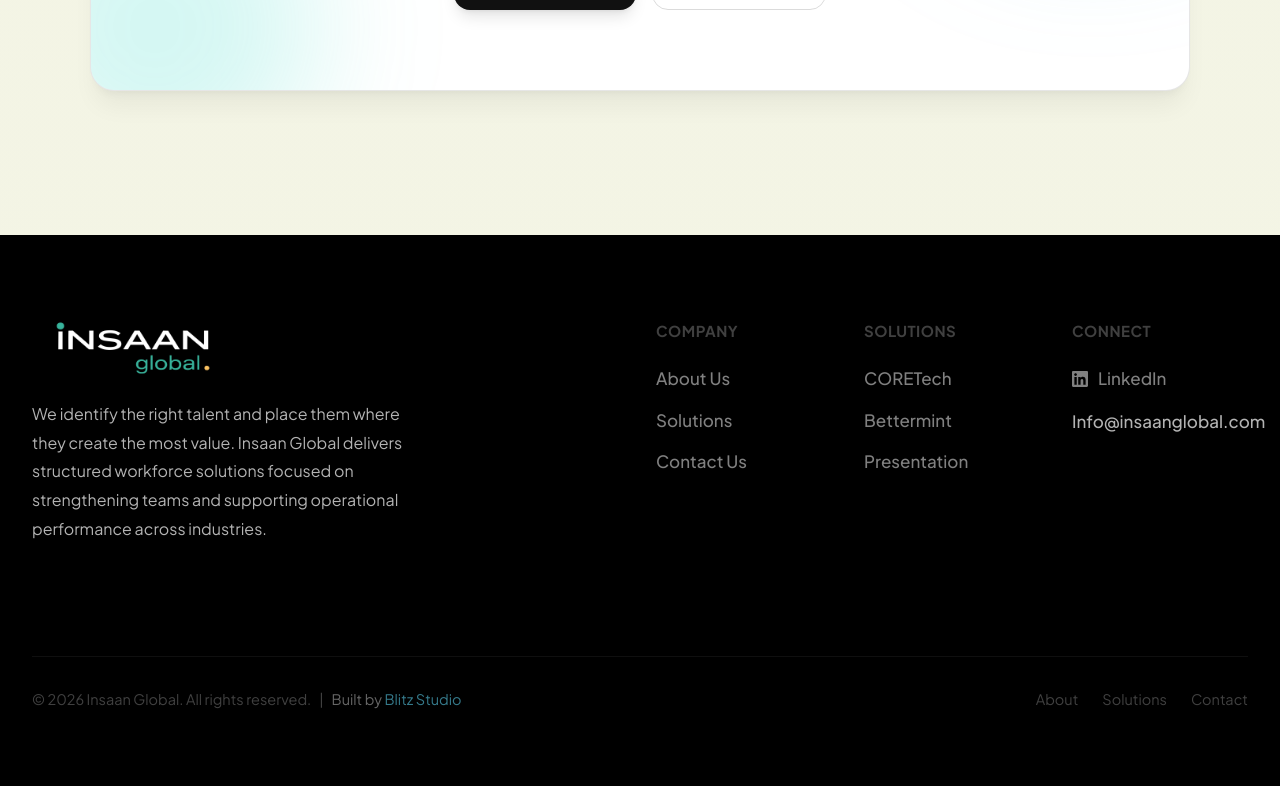
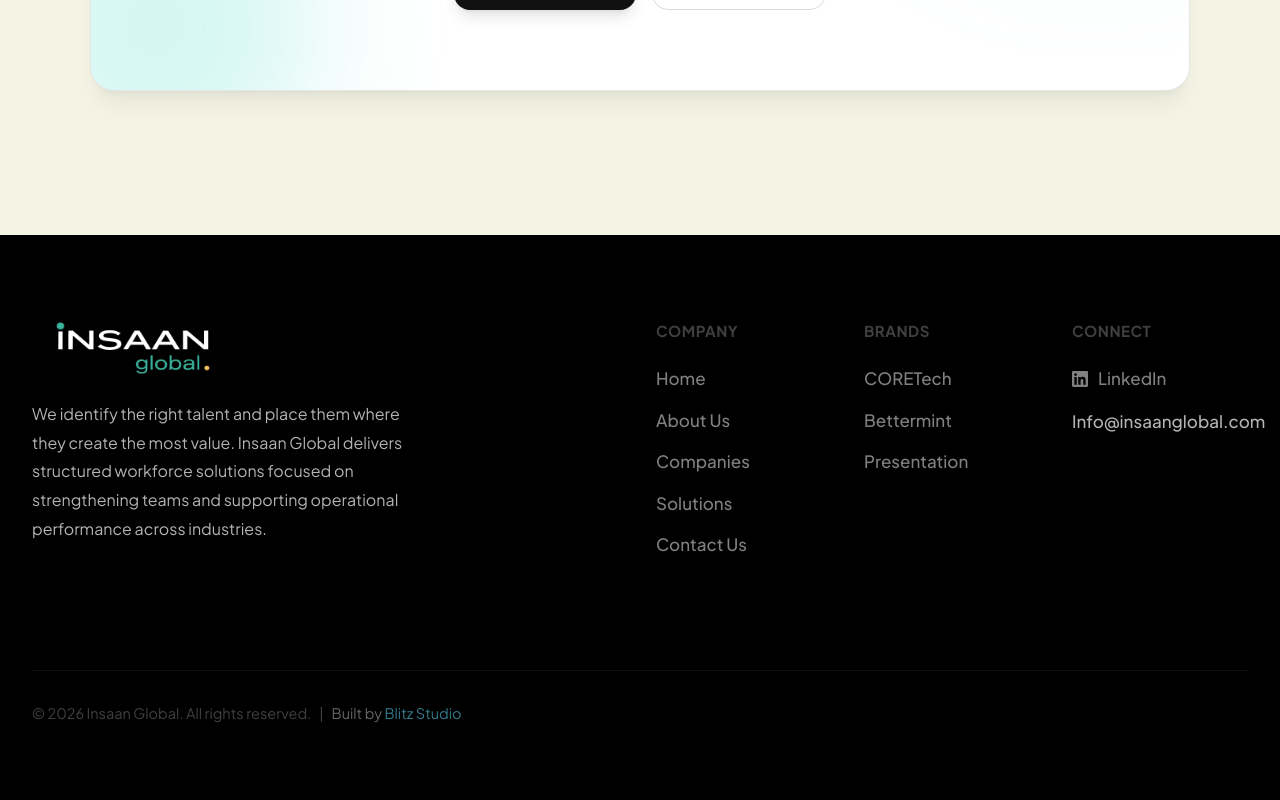
Before and after one commit to KrishPatell/INSAAN, a React (Vite) app: page /about in a window 1280 px wide. Shown: the part 6251-7051 px from the top of the page. Built offline with nearby package versions, Linux system fonts and the light colour scheme.

Commit message:
Use unified H2Footer on all pages
Made-with: Cursor

```diff
--- a/pages/AboutPage.tsx
+++ b/pages/AboutPage.tsx
@@ -2,7 +2,7 @@ import React, { useState } from 'react';
 import { Link } from 'react-router-dom';
 import { RevealOnScroll } from '../components/home2/RevealOnScroll';
 import { SEOHead } from '../components/shared/SEOHead';
-import { SiteFooter } from '../components/shared/SiteFooter';
+import { H2Footer } from '../components/home2/H2Footer';
 import leaderOffice from '../assets/leader-office.png';
 //import diversityHero from '../assets/Improving-the-Employee-Experience-Through-Diversity_699854.jpg';
 
@@ -490,7 +490,7 @@ export const AboutPage: React.FC<AboutPageProps> = ({ onContactClick }) => {
         </RevealOnScroll>
       </section>
 
-      <SiteFooter onContactClick={onContactClick} />
+      <H2Footer onContactClick={onContactClick} />
     </>
   );
 };
--- a/pages/CompaniesPage.tsx
+++ b/pages/CompaniesPage.tsx
@@ -2,7 +2,7 @@ import React, { useState } from 'react';
 import { Link } from 'react-router-dom';
 import { RevealOnScroll } from '../components/home2/RevealOnScroll';
 import { SEOHead } from '../components/shared/SEOHead';
-import { SiteFooter } from '../components/shared/SiteFooter';
+import { H2Footer } from '../components/home2/H2Footer';
 import coretechLogo from '../assets/coretech-logo.png';
 import bettermintLogo from '../assets/bettermint-logo.png';
 
@@ -511,7 +511,7 @@ export const CompaniesPage: React.FC<CompaniesPageProps> = ({ onContactClick })
         </RevealOnScroll>
       </section>
 
-      <SiteFooter onContactClick={onContactClick} />
+      <H2Footer onContactClick={onContactClick} />
     </>
   );
 };
--- a/pages/SolutionsPage.tsx
+++ b/pages/SolutionsPage.tsx
@@ -2,7 +2,7 @@ import React, { useState } from 'react';
 import { Link } from 'react-router-dom';
 import { RevealOnScroll } from '../components/home2/RevealOnScroll';
 import { SEOHead } from '../components/shared/SEOHead';
-import { SiteFooter } from '../components/shared/SiteFooter';
+import { H2Footer } from '../components/home2/H2Footer';
 
 interface SolutionsPageProps {
   onContactClick: () => void;
```
